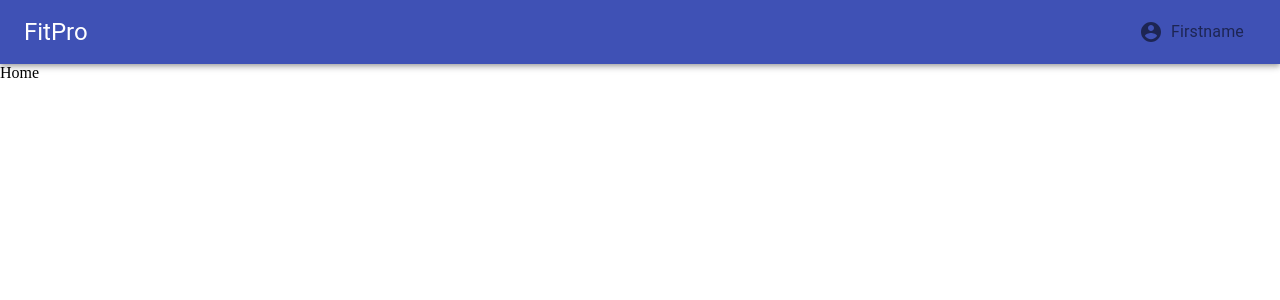
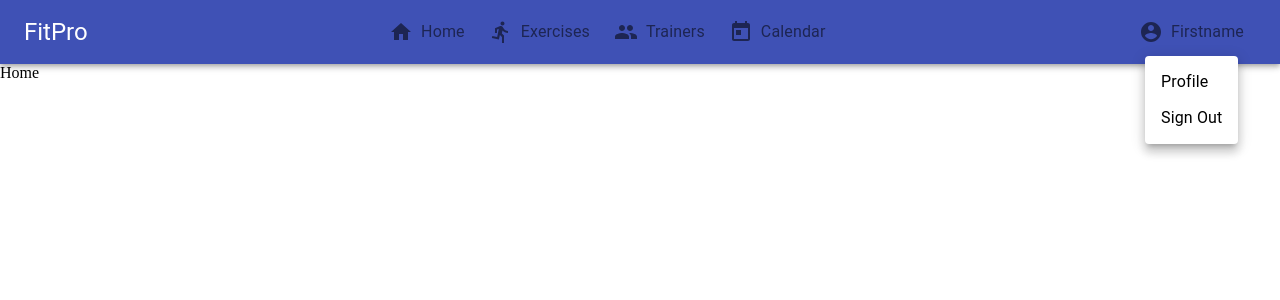
Before and after one commit to heatherwang39/Fitpro, a React app in the folder app/: page / in a window 1280 px wide. Both pictures are taken after a click on the button "Firstname". Shown: the top 300 px of the page. Built offline with nearby package versions, Linux system fonts and the light colour scheme.

Commit message:
Update navigation bar

```diff
--- a/app/src/components/Navigation.jsx
+++ b/app/src/components/Navigation.jsx
@@ -4,34 +4,137 @@
  */
 
 import React from "react";
+import { Link } from "react-router-dom";
 import { connect } from "react-redux";
 import {
-    AppBar, IconButton, Toolbar, Typography,
+    AppBar, IconButton, Menu, MenuItem, Toolbar, Typography,
 } from "@material-ui/core";
-import { AccountCircle } from "@material-ui/icons";
+import {
+    AccountCircle, DirectionsRun, Home, People, Today,
+} from "@material-ui/icons";
 
-const _Navigation = ({ user }) => (
-    <AppBar position="static">
+function _Navigation({ user }) {
+    const [userMenuAnchorEl, setUserMenuAnchorEl] = React.useState(null);
+    const isOpen = Boolean(userMenuAnchorEl);
+    const menuOpen = (event) => setUserMenuAnchorEl(event.currentTarget);
+    const menuClose = () => setUserMenuAnchorEl(null);
+
+    return (
+        <AppBar position="static" className="navbar-container">
             <Toolbar>
+                <div className="navbar-left">
+                    <Link to="/" className="navbar-link">
                         <Typography variant="h5">
                             FitPro
                         </Typography>
+                    </Link>
+                </div>
+
+                <div className="navbar-center">
+                    <div className="navbar-always">
+                        <Link to="/" className="navbar-link">
+                            <IconButton>
+                                <Home />
+                                <Typography className="navbar-label">
+                                    Home
+                                </Typography>
+                            </IconButton>
+                        </Link>
+                        <Link to="/exercises" className="navbar-link">
+                            <IconButton>
+                                <DirectionsRun />
+                                <Typography className="navbar-label">
+                                    Exercises
+                                </Typography>
+                            </IconButton>
+                        </Link>
+                    </div>
+                    {user.isTrainer
+                        && (
+                            <div className="navbar-trainer">
+                                <Link to="/clients" className="navbar-link">
+                                    <IconButton>
+                                        <People />
+                                        <Typography className="navbar-label">
+                                            Clients
+                                        </Typography>
+                                    </IconButton>
+                                </Link>
+                            </div>
+                        )}
+                    {!user.isTrainer
+                        && (
+                            <div className="navbar-client">
+                                <Link to="/trainers" className="navbar-link">
+                                    <IconButton>
+                                        <People />
+                                        <Typography className="navbar-label">
+                                            Trainers
+                                        </Typography>
+                                    </IconButton>
+                                </Link>
+                            </div>
+                        )}
+                    {user != null && (
+                        <div className="navbar-logged-in">
+                            <Link to="/calendar" className="navbar-link">
+                                <IconButton>
+                                    <Today />
+                                    <Typography className="navbar-label">
+                                        Calendar
+                                    </Typography>
+                                </IconButton>
+                            </Link>
+                        </div>
+                    )}
+                </div>
+
                 <div className="navbar-right">
-                {user != null
-            && (
-                <div>
-                    <IconButton>
+                    {user == null && (
+                        <Link to="/register" className="navbar-link">
+                            <div className="navbar-logged-out">
+                                <Typography>Sign Up</Typography>
+                            </div>
+                        </Link>
+                    )}
+                    {user != null && (
+                        <div className="navbar-logged-in">
+                            <IconButton aria-controls="navbar-user-menu" aria-haspopup="true" onClick={menuOpen}>
                                 <AccountCircle />
-                        <Typography className="navbar-name">
+                                <Typography className="navbar-label">
                                     {user.firstname}
                                 </Typography>
                             </IconButton>
+                            <Menu
+                                id="navbar-user-menu"
+                                anchorEl={userMenuAnchorEl}
+                                getContentAnchorEl={null} // Vertical positioning doesn't work without this
+                                anchorOrigin={{
+                                    vertical: "bottom",
+                                    horizontal: "center",
+                                }}
+                                keepMounted
+                                transformOrigin={{
+                                    vertical: "top",
+                                    horizontal: "center",
+                                }}
+                                open={isOpen}
+                                onClose={menuClose}
+                            >
+                                <Link to="/me" className="navbar-menu-link">
+                                    <MenuItem onClick={menuClose}>Profile</MenuItem>
+                                </Link>
+                                <Link to="/logout" className="navbar-menu-link">
+                                    <MenuItem onClick={menuClose}>Sign Out</MenuItem>
+                                </Link>
+                            </Menu>
                         </div>
                     )}
                 </div>
             </Toolbar>
         </AppBar>
     );
+}
 
 const mapStateToProps = (state) => ({ user: state.user });
 
--- a/app/src/style.css
+++ b/app/src/style.css
@@ -1,12 +1,55 @@
 body {
     margin: 0;
     padding: 0;
+}
+
+.navbar-left {
+    margin-right: auto;
+}
+
+.navbar-center {
+    margin-left: auto;
+    margin-right: auto;
 }
 
 .navbar-right {
     margin-left: auto;
 }
 
-.navbar-name {
+.navbar-label {
     padding-left: 8px;
 }
+
+.navbar-logged-in {
+    display: inline;
+}
+
+.nabar-trainer {
+    display: inline;
+}
+
+.navbar-client {
+    display: inline;
+}
+
+.navbar-always {
+    display: inline;
+}
+
+.nabar-logged-out {
+    display: inline;
+}
+
+.navbar-container {
+    text-align: center;
+}
+
+.navbar-link {
+    color: white;
+    text-decoration: none;
+}
+
+.navbar-menu-link {
+    color: black;
+    text-decoration: none;
+}
```
Lines whose indentation alone changed are shown as unchanged.
